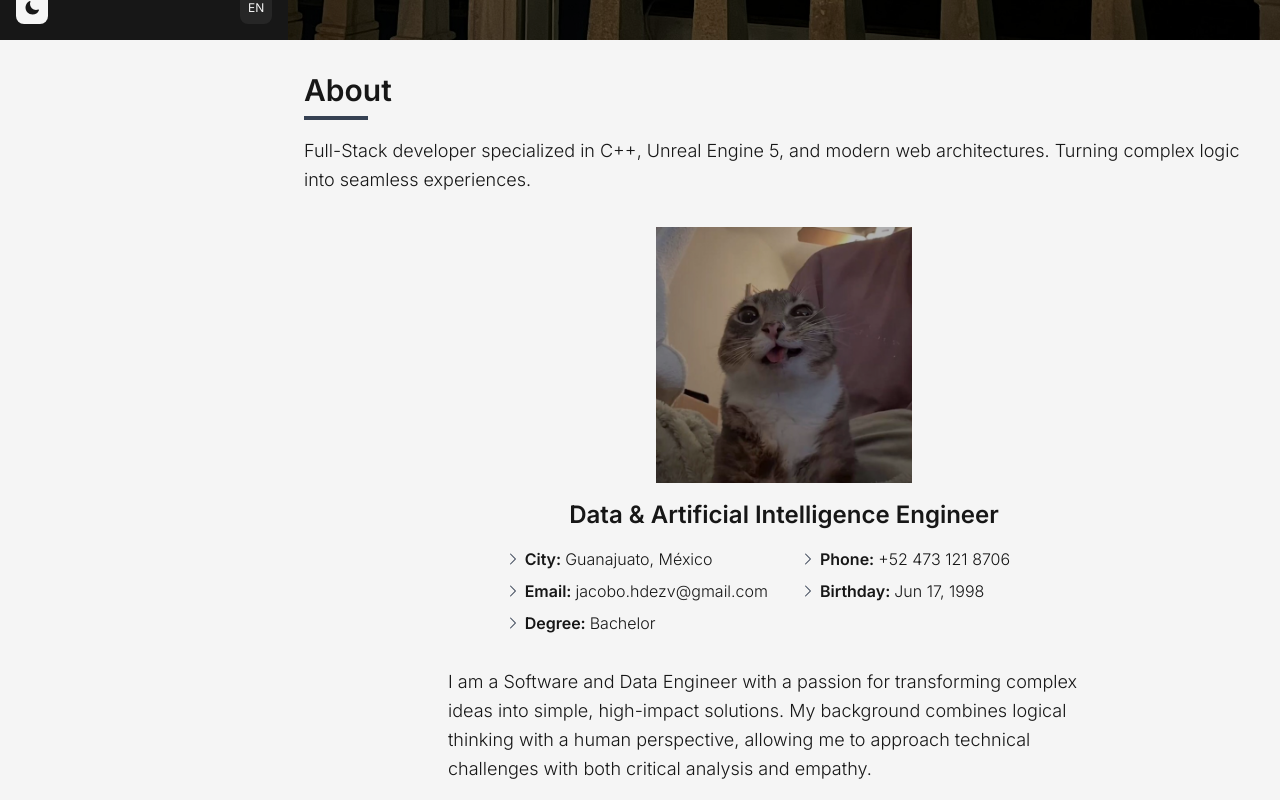
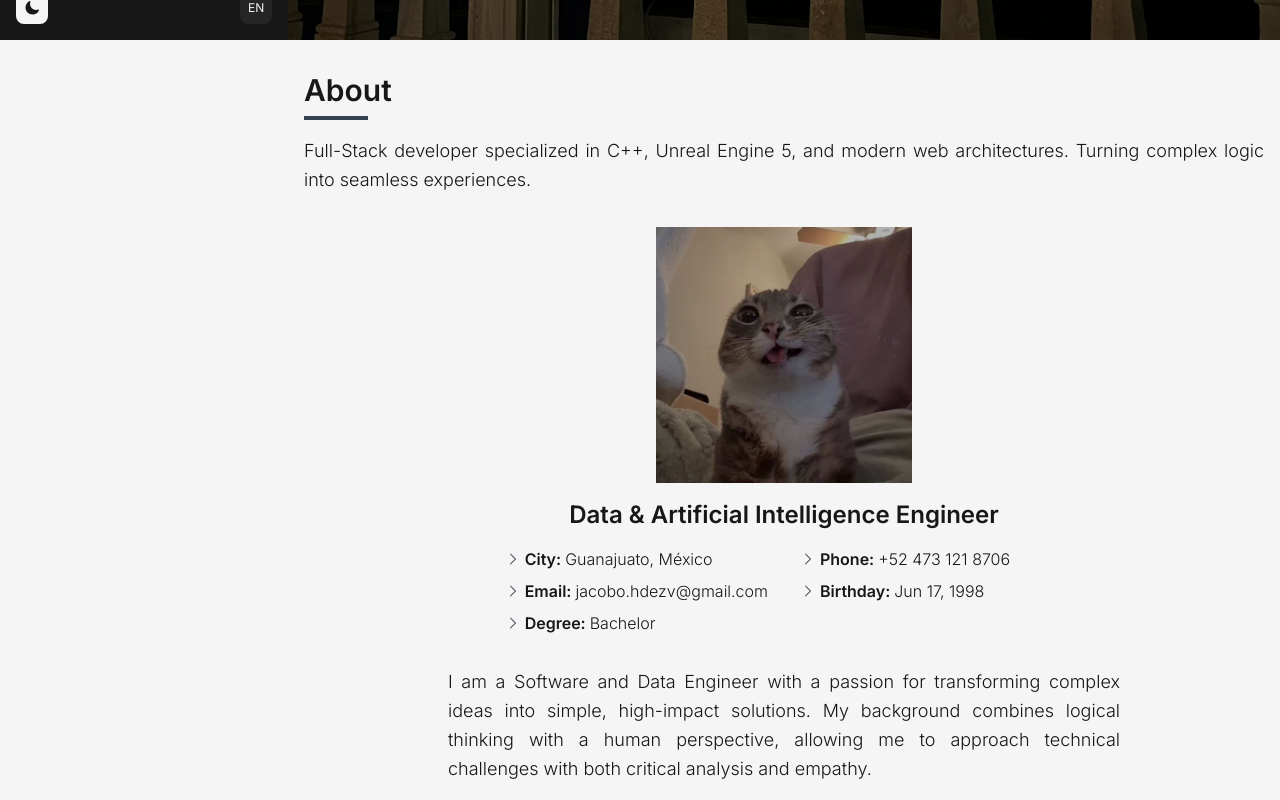
Before and after one commit to JacobHdez/jacobhdez.github.io, a Vue app: page / in a window 1280 px wide. Shown: the part 760-1560 px from the top of the page. Built offline with nearby package versions, Linux system fonts and the light colour scheme.

Commit message:
style: justify text

```diff
--- a/src/assets/css/main.css
+++ b/src/assets/css/main.css
@@ -15,5 +15,5 @@
   @apply text-2xl font-semibold;
 }
 .content p {
-  @apply text-lg leading-relaxed font-light text-pretty transition-all duration-1000 dark:font-extralight;
+  @apply text-justify text-lg leading-relaxed font-light text-pretty transition-all duration-1000 dark:font-extralight;
 }
```
